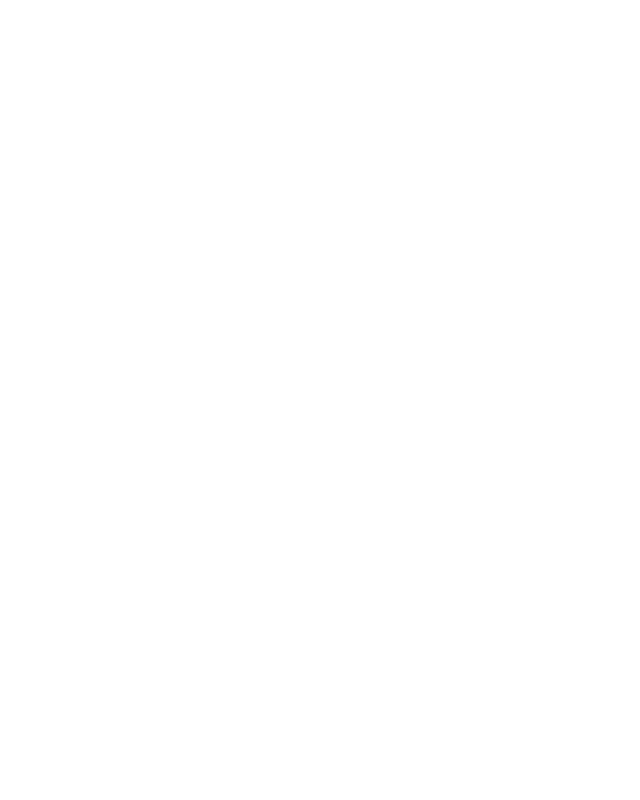
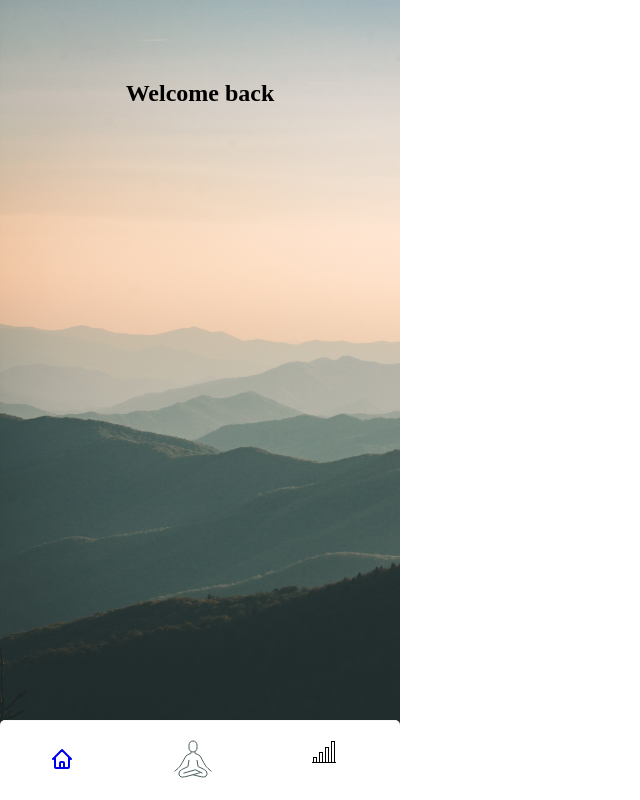
Before and after one commit to Torfeltorfel/capstone-project, a React (Vite) app: page /home in a window 1280 px wide. Before the commit this address had no page. Shown: the whole page, without its empty margins (0-640 px from the left). Built offline with nearby package versions, Linux system fonts and the light colour scheme.

Commit message:
Update styling for various pages

```diff
--- a/src/app/App.tsx
+++ b/src/app/App.tsx
@@ -11,15 +11,15 @@
   return (
     <BrowserRouter>
       <Routes>
-        <Route path="/" element={<Home />}></Route>
-        <Route path="/settimer" element={<SetTimer />}></Route>
+        <Route path={'/home'} element={<Home />} />
+        <Route path={'/settimer'} element={<SetTimer />} />
         <Route
-          path="/timer"
+          path={'/timer'}
           element={
-            <MeditationPlayer hours={0} minutes={lastDuration} seconds={1} />
+            <MeditationPlayer hours={0} minutes={lastDuration} seconds={0} />
           }
-        ></Route>
-        <Route path="/dashboard" element={<Dashboard />}></Route>
+        />
+        <Route path={'/dashboard'} element={<Dashboard />} />
       </Routes>
     </BrowserRouter>
   );
--- a/src/app/components/Calendar/CalendarView.tsx
+++ b/src/app/components/Calendar/CalendarView.tsx
@@ -22,6 +22,7 @@
   display: flex;
   align-items: center;
   flex-direction: column;
+  height: 100vh;
 `;
 
 const Header = styled.h1`
--- a/src/app/components/Navigation/Navigation.tsx
+++ b/src/app/components/Navigation/Navigation.tsx
@@ -8,24 +8,25 @@
 export default function Navigation(): JSX.Element {
   return (
     <Container>
-      <Link to="/">
+      <Link to={'/home'}>
         <HomeIconThin />
       </Link>
-      <Link to="/settimer">
+      <Link to={'/settimer'}>
         <SittingIcon />
       </Link>
-      <Link to="dashboard">
+      <Link to={'/dashboard'}>
         <AnalyticsIconThin />
       </Link>
     </Container>
   );
 }
 
-const Container = styled.div`
+const Container = styled.nav`
   display: flex;
   align-items: center;
   justify-content: space-around;
-  height: 6rem;
+  height: 5rem;
+  max-height: 5rem;
   width: 100vw;
   max-width: 25rem;
   background-color: var(--white);
--- a/src/app/pages/Dashboard/Dashboard.tsx
+++ b/src/app/pages/Dashboard/Dashboard.tsx
@@ -1,16 +1,13 @@
 import React from 'react';
-import { Link } from 'react-router-dom';
 import styled from 'styled-components';
-import Button from '../../components/Button/Button';
 import CalendarView from '../../components/Calendar/CalendarView';
+import Navigation from '../../components/Navigation/Navigation';
 
 export default function Dashboard(): JSX.Element {
   return (
     <Container>
-      <CalendarView />
-      <Link to="/settimer">
-        <Button>Start Meditation</Button>
-      </Link>
+      {<CalendarView />}
+      <Navigation />
     </Container>
   );
 }
@@ -21,6 +18,5 @@
   flex-direction: column;
   height: 100vh;
   max-width: 400px;
-  gap: 4rem;
   background-color: var(--white-background);
 `;
```
